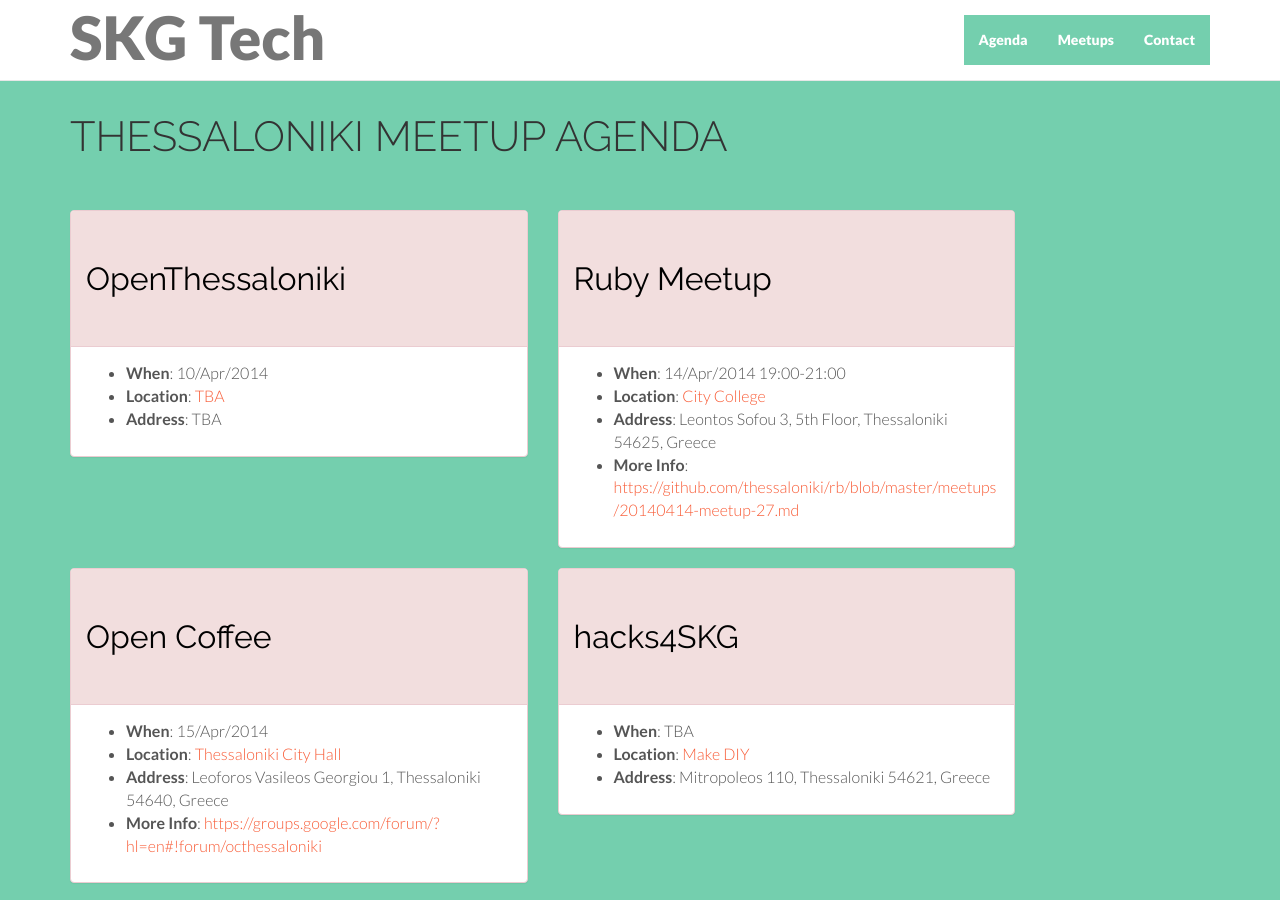
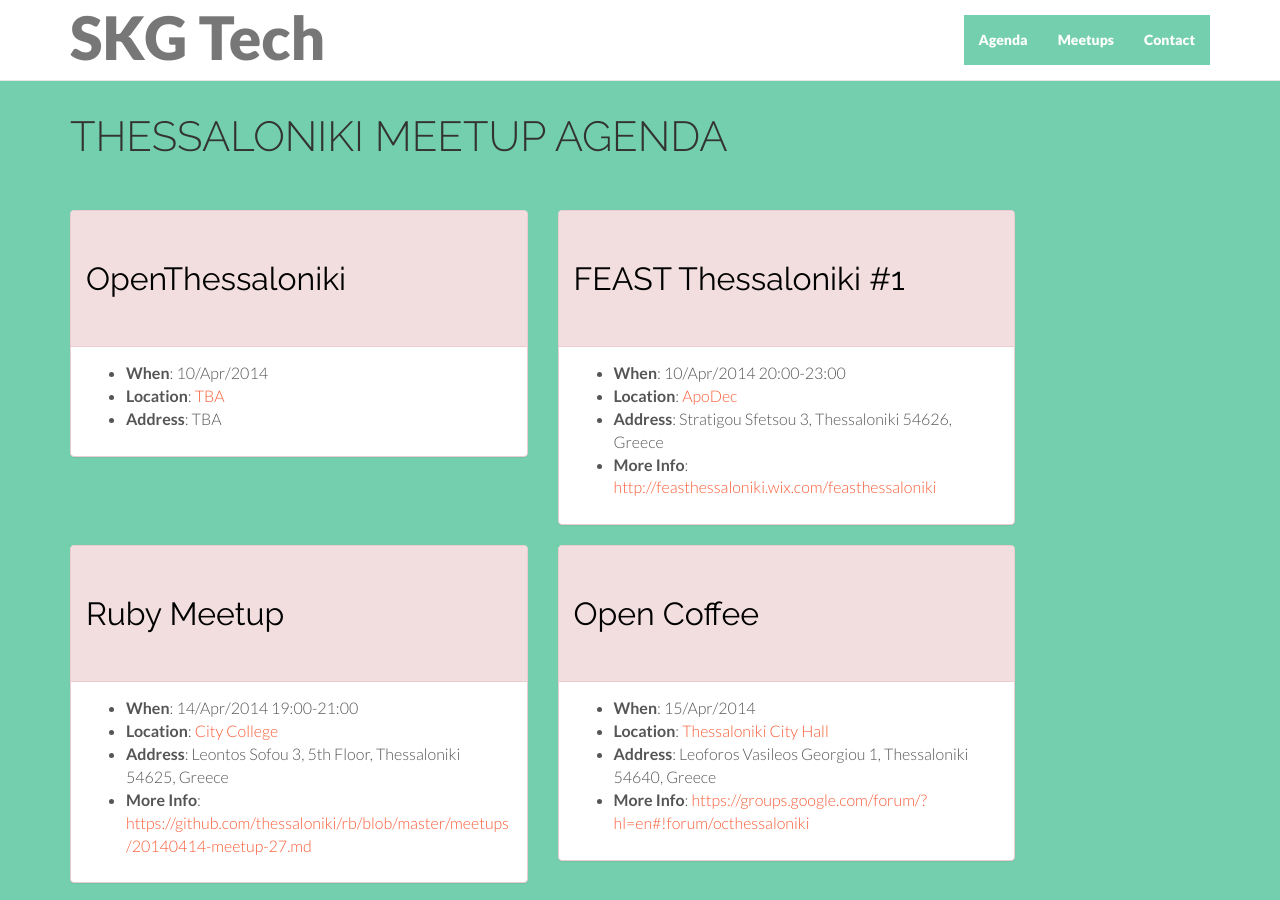
Before and after one commit to skgtech/skgtech.github.io, a Jekyll site: the page built from index.html, in a window 1280 px wide and 900 px high, scrolled down 691 px. Built offline with Jekyll 4.4.1, drawn with Linux system fonts in a browser that asks for light colours; nearby versions of some CDN libraries; Markdown is read by kramdown in place of the engine named in the settings; comment, search, counter and statistics services are not loaded.

Commit message:
add FEAST Thessaloniki #1

```diff
--- a/_data/agenda.yaml
+++ b/_data/agenda.yaml
@@ -2,6 +2,12 @@
   date: "10/Apr/2014"
   location: "TBA"
   address: "TBA"
+- name: "FEAST Thessaloniki #1"
+  date: "10/Apr/2014 20:00-23:00"
+  location: "ApoDec"
+  address: "Stratigou Sfetsou 3, Thessaloniki 54626, Greece"
+  locationUrl: "https://www.google.com/maps/place/Stratigou+Sfetsou+3/@40.6391042,22.9352104,17z/data=!3m1!4b1!4m2!3m1!1s0x14a839a0d745fffd:0xde32001d53327235"
+  website: "http://feasthessaloniki.wix.com/feasthessaloniki"
 - name: "Ruby Meetup"
   date: "14/Apr/2014 19:00-21:00"
   location: "City College"
```
